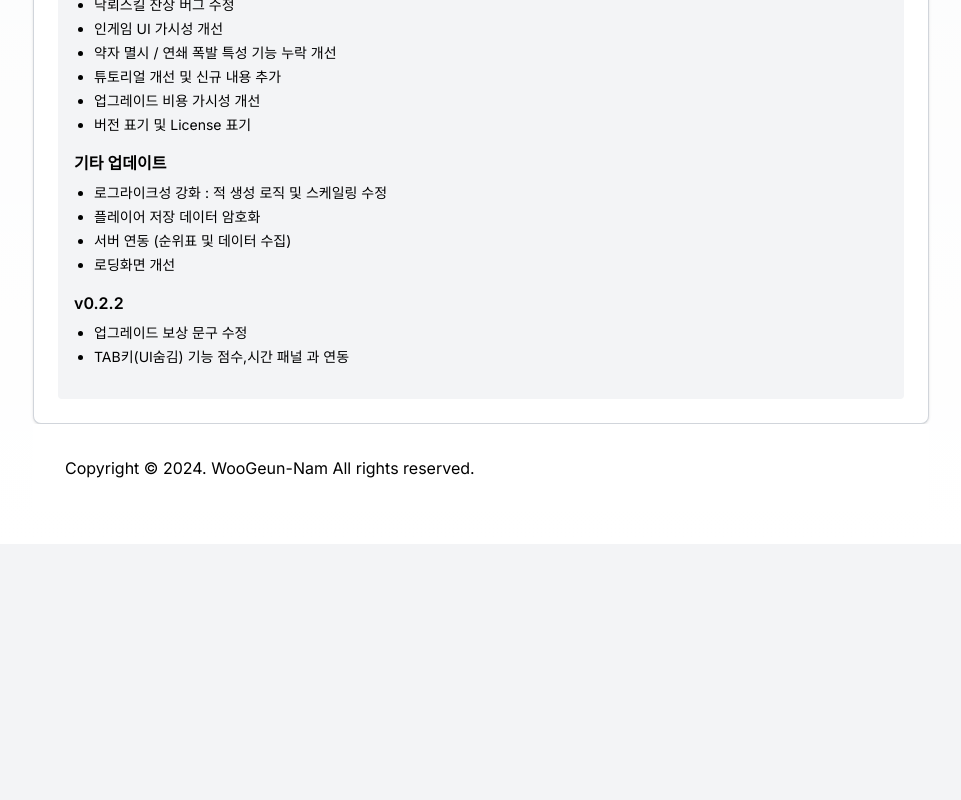
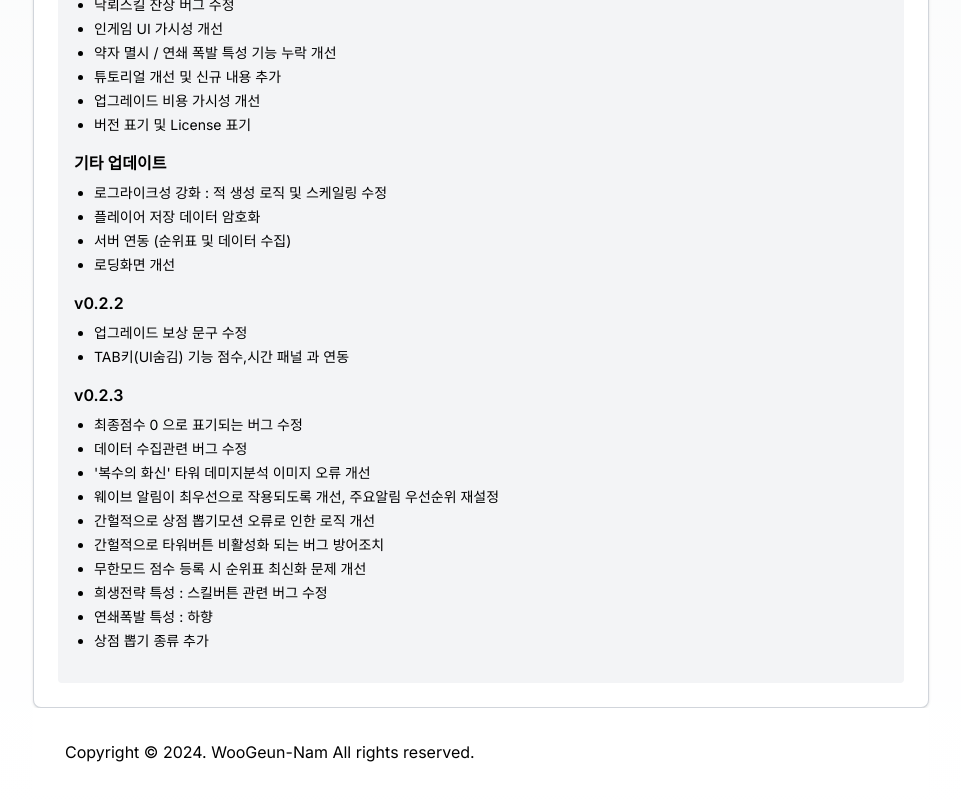
Before and after one commit to WooGeun-Nam/towerdefense-portfolio, a Next.js app: page / in a window 1280 px wide. Shown: the part 1950-2750 px from the top of the page, without its empty margins (159-1120 px from the left). Before the commit the page ends 2494 px from the top, so only its background shows below. Built offline with nearby package versions, Linux system fonts and the light colour scheme.

Commit message:
v0.2.3 Update

```diff
--- a/components/GamePortfolio/DeployPage.tsx
+++ b/components/GamePortfolio/DeployPage.tsx
@@ -14,7 +14,7 @@ const DeployPage = () => {
               <p className="font-semibold text-lg">Beta Test Build (v0.2.1)</p>
               <div className="flex justify-end">
                 <a
-                  href="https://drive.google.com/file/d/1bNrE3XJVn4rXnNRR2S-fXrN3vI3Lr0lG/view?usp=sharing"
+                  href="https://drive.google.com/file/d/1juE1sd2dKpDCpbofB5oEwnGdNLQdo7kF/view?usp=sharing"
                   target="_blank"
                   rel="noopener noreferrer"
                   className="px-4 py-2 bg-green-500 text-white rounded hover:bg-green-600 text-sm"
@@ -101,6 +101,19 @@ const DeployPage = () => {
             <ul className="list-disc pl-5 text-sm mb-4 space-y-1">
               <li>업그레이드 보상 문구 수정</li>
               <li>TAB키(UI숨김) 기능 점수,시간 패널 과 연동</li>
+            </ul>
+            <h4 className="font-semibold mb-2">v0.2.3</h4>
+            <ul className="list-disc pl-5 text-sm mb-4 space-y-1">
+              <li>최종점수 0 으로 표기되는 버그 수정</li>
+              <li>데이터 수집관련 버그 수정</li>
+              <li>'복수의 화신' 타워 데미지분석 이미지 오류 개선</li>
+              <li>웨이브 알림이 최우선으로 작용되도록 개선, 주요알림 우선순위 재설정</li>
+              <li>간헐적으로 상점 뽑기모션 오류로 인한 로직 개선</li>
+              <li>간헐적으로 타워버튼 비활성화 되는 버그 방어조치</li>
+              <li>무한모드 점수 등록 시 순위표 최신화 문제 개선</li>
+              <li>희생전략 특성 : 스킬버튼 관련 버그 수정</li>
+              <li>연쇄폭발 특성 : 하향</li>
+              <li>상점 뽑기 종류 추가</li>
             </ul>
           </div>
         );
```
